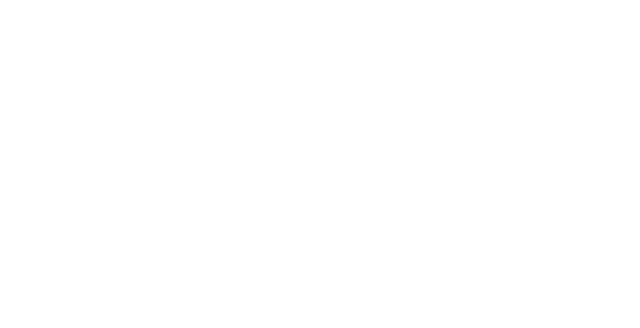
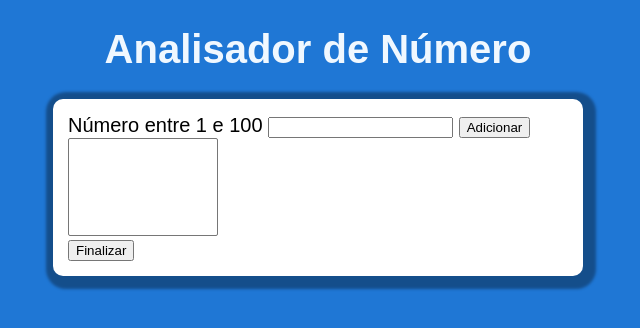
Before and after one commit to PauloMiguel17/estudos-JavaScript, a plain HTML site: page aula16ex/index.html in a window 1280 px wide. Shown: the whole page, without its empty margins (322-962 px from the left). Drawn offline with Linux system fonts and the light colour scheme.

Commit message:
parte HTML e CSS do exercício finalizada

```diff
--- a/aula16ex/index.html
+++ b/aula16ex/index.html
@@ -3,13 +3,20 @@
 <head>
     <meta charset="UTF-8">
     <meta name="viewport" content="width=device-width, initial-scale=1.0">
-    <title>Document</title>
+    <title>Analisador de Números</title>
+    <link rel="stylesheet" href="style.css">
 </head>
 <body>
-    <header></header>
+    <header><h1>Analisador de Número</h1></header>
     <section>
-        <div></div>
-        <div></div>
+        <div>
+            Número entre 1 e 100
+            <input type="number" name="fnum" id="fnum">
+            <input type="button", value="Adicionar">
+            <br><select name="flista" id="flista" size="6"></select>
+            <br><input type="button" value="Finalizar">
+        </div>
+        <div id = "res"></div>
     </section>
     <footer></footer>
 </body>
--- /dev/null
+++ b/aula16ex/style.css
@@ -0,0 +1,30 @@
+@charset "UTF-8";
+
+body{
+    background-color: rgb(31, 119, 213);
+    font: normal 15pt Arial;
+}
+
+header{
+    color: aliceblue;
+    text-align: center;
+}
+
+section{
+    background-color: white;
+    border-radius: 10px;
+    padding: 15px;
+    width: 500px;
+    margin: auto;
+    box-shadow: 3px 3px 3px 10px rgba(0, 0, 0, 0.345);
+}
+
+select#flista{
+    width: 150px;
+}
+
+footer{
+    color: white;
+    text-align: center;
+    font-style: italic;
+}
```
